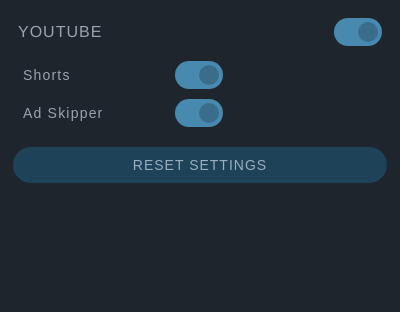
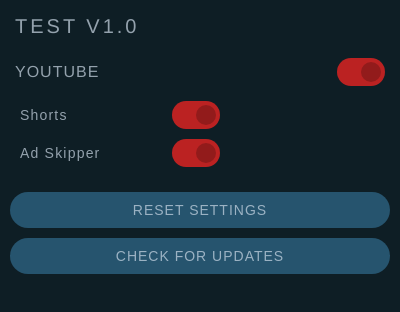
Before and after one commit to oxkDev/Test-Extension-Main, a browser extension: page popup/index.html in a window 400 px wide. Drawn offline with Linux system fonts and the light colour scheme.

Commit message:
UI Update (part 1) and Bug Fix
- Updated UI to include "check for updates" button
- Added custom switch colours for Youtube
- Added header

- Fixed lack auto skipping bug

```diff
--- a/popup/construct.js
+++ b/popup/construct.js
@@ -1,4 +1,8 @@
 var colourVariables;
+
+const groups = {
+    youtube: document.querySelector("div#youtube.group")
+}
 
 const settings = {
     youtube: {
@@ -8,7 +12,10 @@ const settings = {
     },
 }
 
-var resetButton = document.querySelector("div#reset.mainButton");
+const buttons = {
+    reset: document.querySelector("div#reset.mainButton"),
+    updates: document.querySelector("div#updates"),
+}
 
 function setSwitchStatus() {
     console.log(`setSwitchStatus():`, provider.userData);
@@ -17,6 +24,7 @@ function setSwitchStatus() {
             let value;
             if (type == "status") {
                 value = provider.userData.youtube.status;
+                groups.youtube.classList.toggle("disabled", !value)
             } else {
                 value = provider.userData.youtube[type].status;
             }
--- a/popup/index.html
+++ b/popup/index.html
@@ -4,6 +4,7 @@
         <link rel="stylesheet" href="../styles.css">
     </head>
     <body>
+        <div id="title">Test v1.0</div>
         <div id="youtube" class="group">
             <div class="groupHeader">
                 YouTube
@@ -24,6 +25,7 @@
         </div>
         <!-- <div id="theme" class="mainButton">change theme</div> -->
         <div id="reset" class="mainButton">reset settings</div>
+        <a href="https://github.com/oxkDev/Test-Extension-Main"><div id="updates" class="mainButton">check for updates</div></a>
 
         <script src="../provider/provider.js"></script>
         <script src="popup.js"></script>
--- a/popup/popup.js
+++ b/popup/popup.js
@@ -11,7 +11,6 @@ function eventListeners() {
     console.log(settings)
 
     for (const type in settings.youtube) {
-        // let type = s;
         settings.youtube[type].addEventListener("click", () => {
             console.log(type)
             if (type == "status") {
@@ -26,11 +25,13 @@ function eventListeners() {
         });
     }
 
-    resetButton.addEventListener("click", function(event){
+    buttons.reset.addEventListener("click", function(event){
         provider.resetData(setSwitchStatus);
         console.log("resetting");
         // initialiseAll();
     });
+
+    buttons.updates.addEventListener("click", () => window.open("https://github.com/oxkDev/Test-Extension-Main", "_blank"))
 }
 // user.clear();
 initialiseAll();
--- a/provider/provider.js
+++ b/provider/provider.js
@@ -1,21 +1,25 @@
 const extensionName = "test-extension";
+
+function ifUndefined(value, defaultValue) {
+    return value != undefined ? value : defaultValue
+}
 
 class UserData {
     constructor(data) {
         try {
             this.youtube = {
-                status: data.youtube.status != undefined ? data.youtube.status : true,
+                status: ifUndefined(data.youtube.status, true),
                 short: {
-                    status: data.youtube.short.status != undefined ? data.youtube.short.status : true,
-                    interval: data.youtube.short.interval != undefined ? data.youtube.short.interval : 5,
+                    status: ifUndefined(data.youtube.short.status, true),
+                    interval: ifUndefined(data.youtube.short.interval, 5),
                 },
                 adSkip: {
-                    status: data.youtube.adSkip.status != undefined ? data.youtube.adSkip.status : true,
-                    auto: data.youtube.adSkip.status != undefined ? data.youtube.adSkip.status : true,
+                    status: ifUndefined(data.youtube.adSkip.status, true),
+                    auto: ifUndefined(data.youtube.adSkip.status, true),
                 }
             }
         } catch(e) {
-            console.log("data missing: reset data")
+            console.log("data.youtube missing: reset data")
 
             this.youtube = {
                 status: true,
--- a/script/JS/main.js
+++ b/script/JS/main.js
@@ -3,7 +3,7 @@ let currentLink = window.location.href
 setInterval(() => {
     if (currentLink != window.location.href) dispatchEvent(new Event("load"));
     currentLink = window.location.href;
-}, 250);
+}, 500);
 
 
 console.log("Provider load: ", extensionName)
--- a/styles.css
+++ b/styles.css
@@ -1,15 +1,18 @@
 html {
-    --background: #1f252c;
-    --translucent: #00000034;
-    --translucent-light: #00000021;
-    --contrast-translucent: #FFFFFF21;
-    --contrast-translucent-light: #FFFFFF15;
+    --background: #0e1e25;
+    --translucent: #00000038;
+    --translucent-light: #00000027;
+    --contrast-translucent: #ffffff21;
+    --contrast-translucent-light: #ffffff13;
     --theme-primary-lighter: #6ab4de;
-    --theme-primary: #4889af;
-    --theme-primary-darker: #1e4358;
+    --theme-primary: #3e7494;
+    --theme-primary-darker: #26546e;
     --theme-secondary: #14566d;
     --text: #cfddeab1;
     --text-contrast: #cbcccd;
+
+    --yt-red-light: #FF0000;
+    --yt-red: #bb2222;
 }
 
 :root {
@@ -20,13 +23,13 @@ html {
     --letter-spacing-sub: 1.2px;
 }
 
-html {
+html * {
     margin: 0;
 }
 
 body {
     background-color: var(--background);
-    padding: 0px;
+    padding: 5px;
     user-select: none;
     transition: var(--transition);
 }
@@ -36,6 +39,18 @@ body * {
 
 div {
     letter-spacing: var(--letter-spacing-title);
+}
+
+a {
+    text-decoration: none;
+}
+
+#title {
+    color: var(--text);
+    font: 100 20px "Helvetica";
+    text-transform: uppercase;
+    letter-spacing: 3px;
+    margin: 10px;
 }
 
 .field {
@@ -80,6 +95,10 @@ div {
     padding-bottom: 10px;
 }
 
+.group.disabled .field {
+    opacity: 0.5;
+}
+
 div:hover {
     letter-spacing: calc(var(--letter-spacing-sub) + 0.2px);
 }
@@ -120,10 +139,15 @@ div:hover {
     left: 20px;
 }
 
+#youtube .switch.enabled {
+    background-color: var(--yt-red);
+}
+
+
 .mainButton {
     border-radius: 21px;
     /* width: 200px; */
-    margin: 5px 5px 10px 5px;
+    margin: 10px 5px 5px 5px;
     padding: 10px;
     color: var(--text);
     background-color: var(--theme-primary-darker);
```
Also changed, not shown: script/JS/youtube.js (+8 -10 lines).
